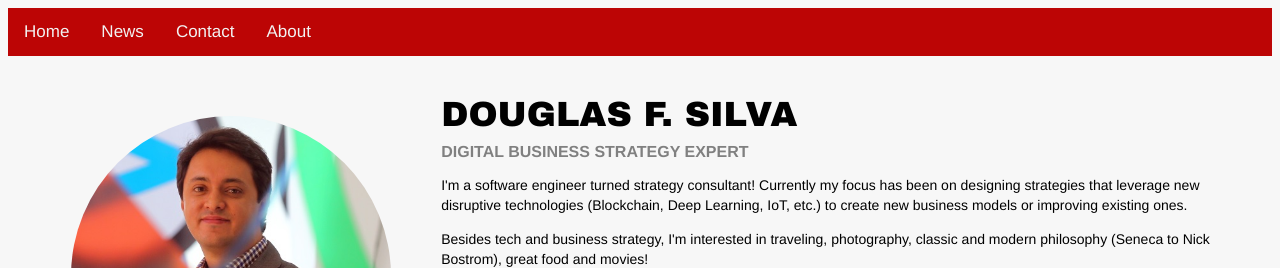
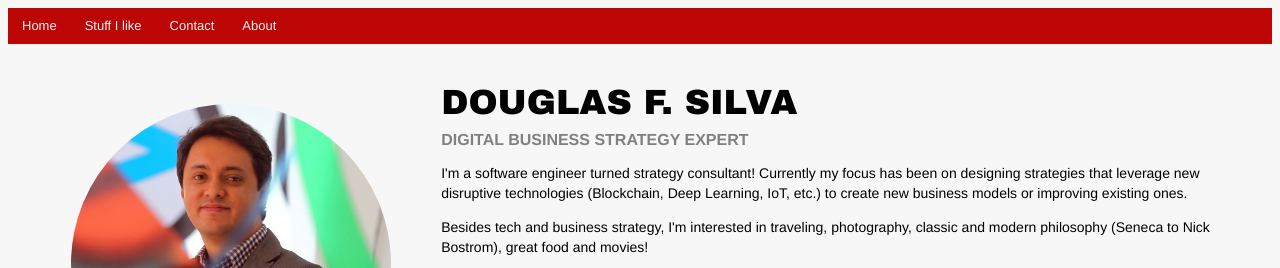
Before and after one commit to dougfernando/douglasfsilva.me, a plain HTML site: page index.html in a window 1280 px wide. Shown: the top 268 px of the page. Drawn offline with Linux system fonts and the light colour scheme.

Commit message:
2nd version menu

```diff
--- a/css/styles.css
+++ b/css/styles.css
@@ -77,6 +77,7 @@ ul.topnav {
     padding: 0;
     overflow: hidden;
     background-color: #bc0505;
+    line-height: 10px;
 }
 
 /* Float the list items side by side */
@@ -87,10 +88,10 @@ ul.topnav li a {
     display: inline-block;
     color: #f2f2f2;
     text-align: center;
-    padding: 14px 16px;
+    padding: 13px 14px;
     text-decoration: none;
     transition: 0.3s;
-    font-size: 17px;
+    font-size: 13px;
 }
 
 /* Change background color of links on hover */
--- a/index.html
+++ b/index.html
@@ -23,7 +23,7 @@
 		<div>
 			<ul class="topnav" id="myTopnav">
 				<li><a href="#home">Home</a></li>
-				<li><a href="#news">News</a></li>
+				<li><a href="#news">Stuff I like</a></li>
 				<li><a href="#contact">Contact</a></li>
 				<li><a href="#about">About</a></li>
 				<li class="icon">
```
